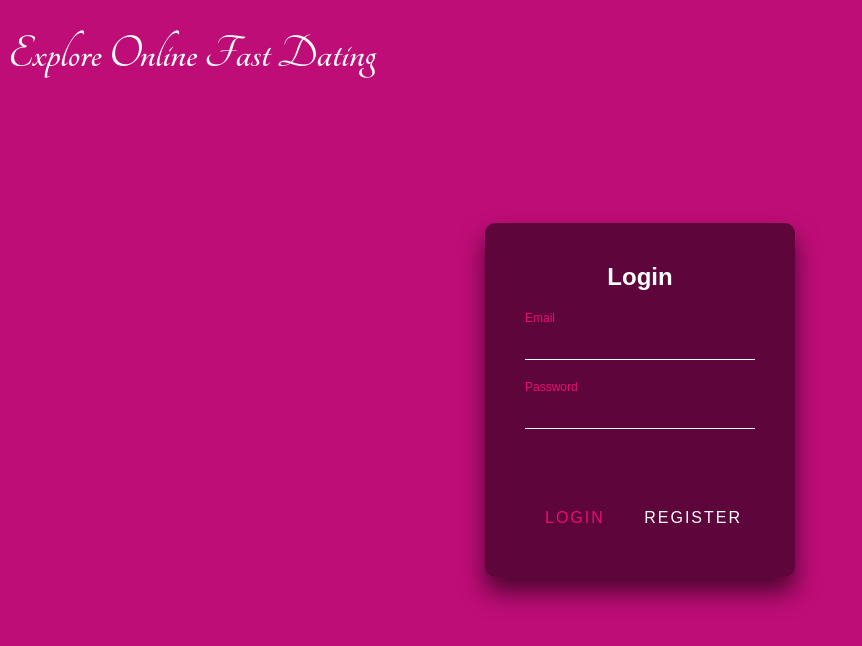
After one commit to akhoeini/fast-dating, a PHP site: template templates/login.html.twig in a window 1280 px wide. The commit adds this page. Shown: the top 646 px of the page, without its empty margins (0-862 px from the left). Run offline with PHP 8.4, Linux system fonts and the light colour scheme; the template is opened without the code that fills it, so the values that code supplies are empty; some libraries are stand-ins or nearby versions.

Commit message:
login page

```diff
--- /dev/null
+++ b/templates/login.html.twig
@@ -0,0 +1,270 @@
+<!DOCTYPE html>
+<html lang="en">
+<head>
+    <meta charset="UTF-8">
+    <meta http-equiv="X-UA-Compatible" content="IE=edge">
+    <meta name="viewport" content="width=device-width, initial-scale=1.0">
+    <title>Document</title>
+    <link href="https://fonts.googleapis.com/css?family=Tangerine:400,700" rel="stylesheet">
+    <style>
+        body {
+          background-color: rgb(190, 13, 119);
+          font-family: 'Montserrat', sans-serif;
+        }
+
+        .title {
+          font-family: 'Tangerine', cursive;
+          font-size: 3em;
+          color: #fff;
+          margin: 0.2em 0 0 0;
+          padding-top: 20px;
+          align-items: center;
+          /*text-align: center;*/
+        }
+
+        .content {
+          background: none;
+        }
+
+        .wrapper {
+          position: unset;
+        }
+
+        .login__box {
+          position: absolute;
+          top: 50%;
+          left: 50%;
+          width: 310px;
+          padding: 40px;
+          transform: translate(-50%, -50%);
+          background: rgba(0, 0, 0, 0.5);
+          box-sizing: border-box;
+          box-shadow: 0 15px 25px rgba(0, 0, 0, 0.6);
+          border-radius: 10px;
+        }
+
+        .login__box h2 {
+          margin: 0 0 30px;
+          padding: 0;
+          color: #fff;
+          text-align: center;
+        }
+
+        .login__box .user__box {
+          position: relative;
+        }
+
+        .login__box .user__box input {
+          width: 100%;
+          padding: 10px 0;
+          font-size: 16px;
+          color: #fff;
+          margin-bottom: 30px;
+          border: none;
+          border-bottom: 1px solid #fff;
+          outline: none;
+          background: transparent;
+        }
+        .login__box .user__box label {
+          position: absolute;
+          top: 0;
+          left: 0;
+          padding: 10px 0;
+          font-size: 16px;
+          color: #fff;
+          pointer-events: none;
+          /*transition: 0.5s;*/
+          top: -20px;
+          left: 0;
+          color: #e90d77;
+          font-size: 12px;
+        }
+
+        .login__box .user__box input:focus ~ label,
+        .login__box .user__box input:valid ~ label {
+          top: -20px;
+          left: 0;
+          color: #e90d77;
+          font-size: 12px;
+        }
+
+        .login__box form button {
+          position: relative;
+          display: inline-block;
+          padding: 10px 20px;
+          color: #e90d77;
+          font-size: 16px;
+          text-decoration: none;
+          text-transform: uppercase;
+          overflow: hidden;
+          transition: 0.5s;
+          margin-top: 40px;
+          letter-spacing: 2px;
+          background: none;
+          border: none;
+        }
+
+        .login__box button:hover {
+          background: #e90d77;
+          color: #fff;
+          border-radius: 5px;
+          box-shadow: 0 0 5px #e90d77, 0 0 25px #e90d77, 0 0 50px #e90d77,
+            0 0 100px #e90d77;
+        }
+
+        .login__box button span {
+          position: absolute;
+          display: block;
+        }
+
+        .login__box button span:nth-child(1) {
+          top: 0;
+          left: -100%;
+          width: 100%;
+          height: 2px;
+          background: linear-gradient(90deg, transparent, #e90d77);
+          animation: btn-anim1 1s linear infinite;
+        }
+
+        .login__box form .forget__link {
+          color: white;
+          text-decoration: none;
+        }
+
+        .login__box form .forget__link:hover {
+          color: #e90d77;
+        }
+
+        .login__box form .links {
+          color: white;
+          text-decoration: none;
+          margin-left: 5px;
+          padding: 10px;
+          /*
+          position: relative;
+          display: inline-block;
+          padding: 10px 20px;
+          color: #e90d77;
+          font-size: 16px;
+          text-decoration: none;
+          */
+          text-transform: uppercase;
+          /*
+          overflow: hidden;
+          transition: 0.5s;
+          margin-top: 40px;
+          background: none;
+          border: none;
+          */
+          letter-spacing: 2px;
+        }
+
+        .login__box form .links:hover {
+          background: #e90d77;
+          color: #fff;
+          border-radius: 5px;
+          box-shadow: 0 0 5px #e90d77, 0 0 25px #e90d77, 0 0 50px #e90d77,
+            0 0 100px #e90d77;
+        }
+
+        @keyframes xbtn-anim1 {
+          0% {
+            left: -100%;
+          }
+          50%,
+          100% {
+            left: 100%;
+          }
+        }
+
+        .login__box button span:nth-child(2) {
+          top: -100%;
+          right: 0;
+          width: 2px;
+          height: 100%;
+          background: linear-gradient(180deg, transparent, #e90d77);
+          animation: btn-anim2 1s linear infinite;
+          animation-delay: 0.25s;
+        }
+
+        @keyframes xbtn-anim2 {
+          0% {
+            top: -100%;
+          }
+          50%,
+          100% {
+            top: 100%;
+          }
+        }
+
+        .login__box button span:nth-child(3) {
+          bottom: 0;
+          right: -100%;
+          width: 100%;
+          height: 2px;
+          background: linear-gradient(270deg, transparent, #e90d77);
+          animation: btn-anim3 1s linear infinite;
+          animation-delay: 0.5s;
+        }
+
+        @keyframes xbtn-anim3 {
+          0% {
+            right: -100%;
+          }
+          50%,
+          100% {
+            right: 100%;
+          }
+        }
+
+        .login__box a span:nth-child(4) {
+          bottom: -100%;
+          left: 0;
+          width: 2px;
+          height: 100%;
+          background: linear-gradient(360deg, transparent, #e90d77);
+          animation: btn-anim4 1s linear infinite;
+          animation-delay: 0.75s;
+        }
+
+        @keyframes xbtn-anim4 {
+          0% {
+            bottom: -100%;
+          }
+          50%,
+          100% {
+            bottom: 100%;
+          }
+        }
+        </style>
+</head>
+<body>
+        <div>
+          <h1 class="title">Explore Online Fast Dating</h1>
+        </div>
+        <div class="login__box">
+          <h2>Login</h2>
+          <form>
+            <div class="user__box">
+              <input type="email"/>
+              <label>Email</label>
+            </div>
+
+            <div class="user__box">
+              <input type="password"/>
+              <label>Password</label>
+            </div>
+
+            <button type="submit">
+              <span></span>
+              <span></span>
+              <span></span>
+              <span></span>
+              <div>Login</div>
+            </button>
+            <span><a href="./register" class="links">Register</a></span>
+          </form>
+        </div>
+
+</body>
+</html>
```
Also changed, not shown: user.php (+4 -3 lines).
